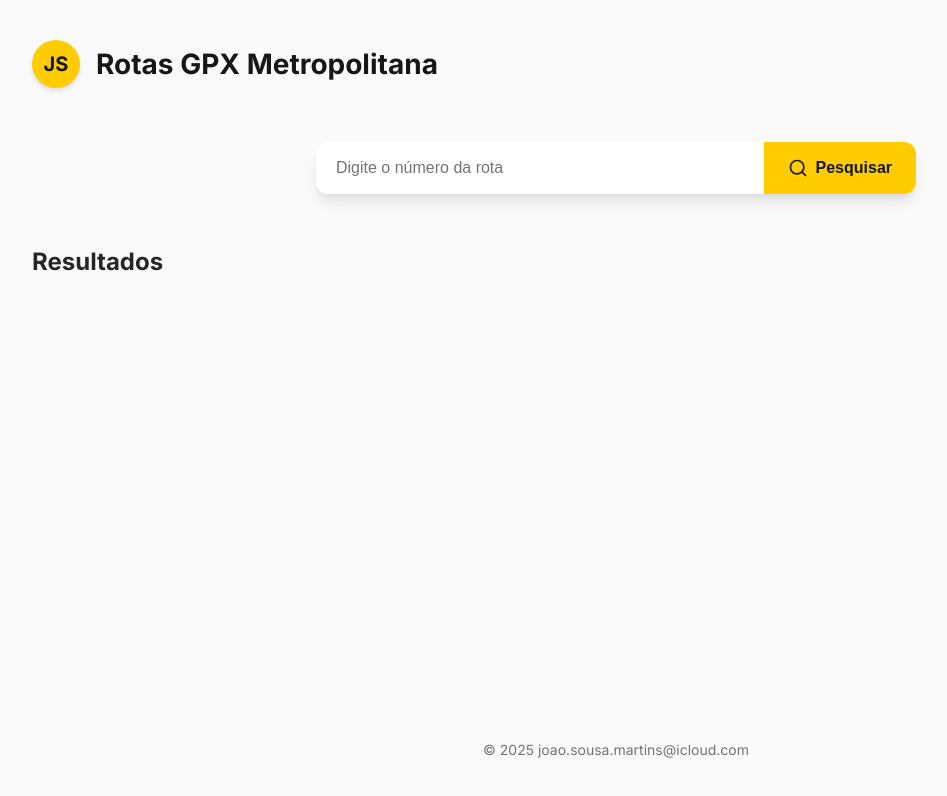
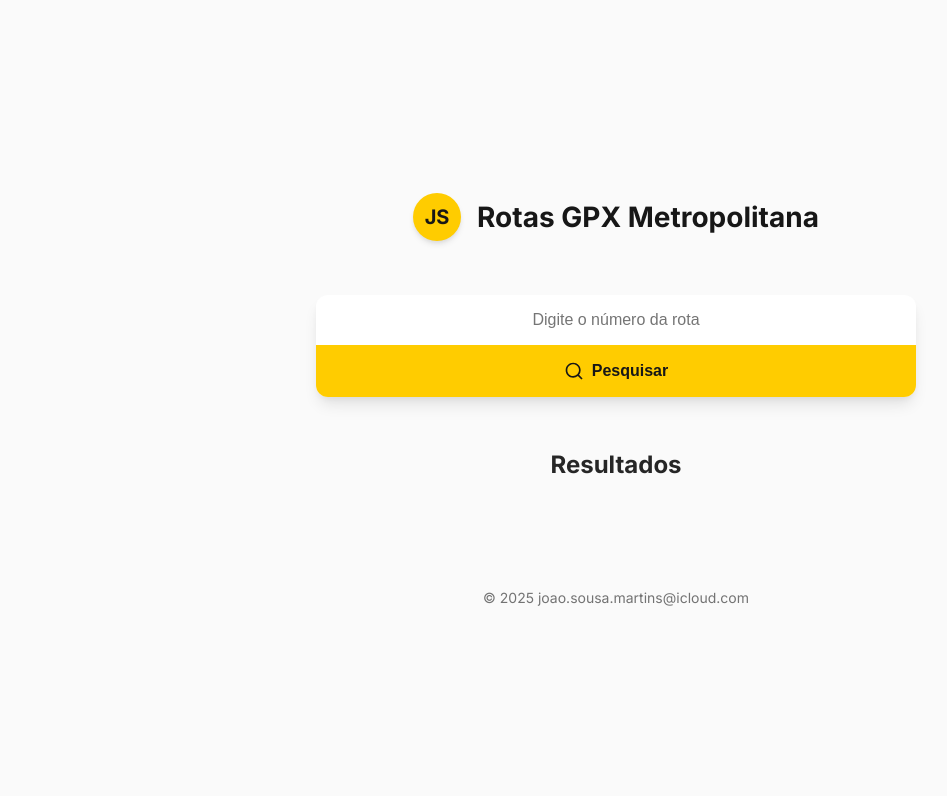
Before and after one commit to xjoaoxsousax/approtas, a plain HTML site: page index.html in a window 1280 px wide. Shown: the whole page, without its empty margins (24-971 px from the left). Drawn offline with nearby package versions, Linux system fonts and the light colour scheme.

Commit message:
Update main.css

```diff
--- a/styles/main.css
+++ b/styles/main.css
@@ -52,15 +52,21 @@ body {
   line-height: 1.5;
   -webkit-font-smoothing: antialiased;
   -moz-osx-font-smoothing: grayscale;
+  display: flex;
+  justify-content: center;
+  align-items: center;
+  min-height: 100vh;
+  padding: var(--space-4);
 }
 
 .app-container {
   display: flex;
   flex-direction: column;
-  min-height: 100vh;
+  width: 100%;
   max-width: 1200px;
-  margin: 0 auto;
   padding: var(--space-4);
+  text-align: center;
+  align-items: center;
 }
 
 header {
@@ -71,6 +77,7 @@ header {
 .logo-container {
   display: flex;
   align-items: center;
+  justify-content: center;
   gap: var(--space-4);
 }
 
@@ -103,16 +110,20 @@ h2 {
 
 main {
   flex: 1;
+  width: 100%;
 }
 
 .search-section {
   margin-bottom: var(--space-8);
+  display: flex;
+  justify-content: center;
 }
 
 .search-container {
   display: flex;
+  flex-wrap: wrap;
+  width: 100%;
   max-width: 600px;
-  margin: 0 auto;
   box-shadow: var(--shadow-md);
   border-radius: var(--radius-lg);
   overflow: hidden;
@@ -125,17 +136,20 @@ main {
 }
 
 .search-container input {
-  flex: 1;
+  flex: 1 1 100%;
   padding: var(--space-4) var(--space-5);
   font-size: 1rem;
   border: none;
   outline: none;
   background-color: white;
+  text-align: center;
 }
 
 .search-container button {
+  flex: 1 1 100%;
   display: flex;
   align-items: center;
+  justify-content: center;
   gap: var(--space-2);
   padding: var(--space-4) var(--space-6);
   font-size: 1rem;
@@ -161,6 +175,10 @@ main {
   padding: var(--space-6) 0;
 }
 
+.loading-section.active {
+  display: block;
+}
+
 .loading-container {
   display: flex;
   flex-direction: column;
@@ -184,6 +202,7 @@ main {
 
 .results-section {
   padding: var(--space-4) 0;
+  width: 100%;
 }
 
 .results-header {
@@ -194,6 +213,7 @@ main {
   display: grid;
   grid-template-columns: repeat(auto-fill, minmax(300px, 1fr));
   gap: var(--space-4);
+  justify-items: center;
 }
 
 .route-card {
@@ -202,6 +222,7 @@ main {
   overflow: hidden;
   box-shadow: var(--shadow-md);
   transition: transform var(--transition-normal), box-shadow var(--transition-normal);
+  animation: slideUp var(--transition-normal);
 }
 
 .route-card:hover {
@@ -223,6 +244,7 @@ main {
 .route-actions {
   display: flex;
   gap: var(--space-3);
+  justify-content: center;
   margin-top: var(--space-4);
 }
 
```
